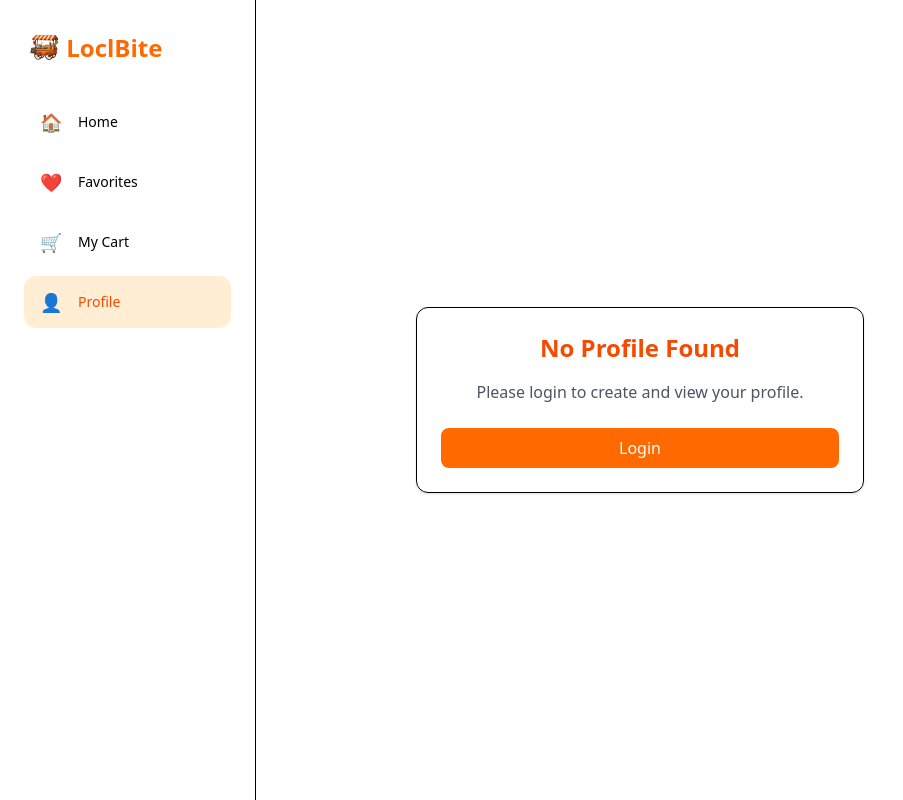
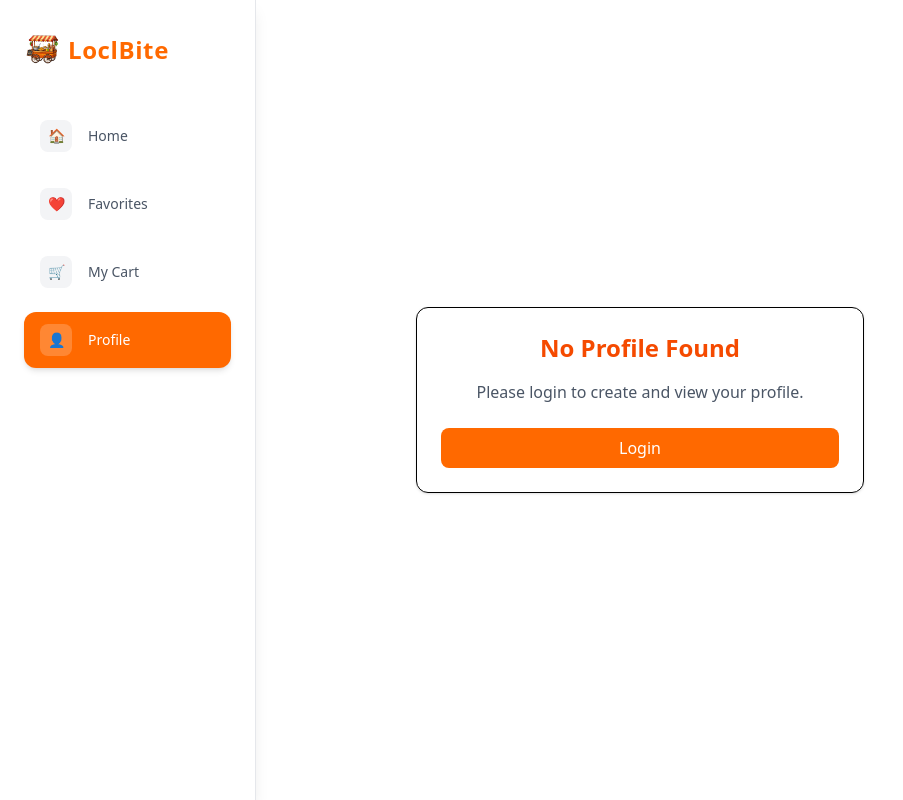
Before and after one commit to varungithubhatt/tasty_thela, a React (Vite) app in the folder frontend/: page /profile in a window 1280 px wide. Shown: the whole page, without its empty margins (0-903 px from the left). Built offline with nearby package versions, Linux system fonts and the light colour scheme.

Commit message:
updated appnavbar

```diff
--- a/frontend/src/components/AppNavbar.jsx
+++ b/frontend/src/components/AppNavbar.jsx
@@ -2,8 +2,6 @@ import { Link, useLocation } from "react-router-dom";
 
 const navItems = [
   { name: "Home", path: "/home", icon: "🏠" },
-  // { name: "Explore", path: "/explore", icon: "🧭" },
-  // { name: "Nearby", path: "/nearby", icon: "📍" },
   { name: "Favorites", path: "/favourites", icon: "❤️" },
   { name: "My Cart", path: "/my-thela", icon: "🛒" },
   { name: "Profile", path: "/profile", icon: "👤" },
@@ -15,27 +13,48 @@ export default function AppNavbar() {
   return (
     <>
       {/* DESKTOP SIDEBAR */}
-      <aside className="hidden md:flex fixed top-0 left-0 h-screen w-64 bg-white border-r px-6 py-8">
-        <div className="flex flex-col gap-8 w-full">
-          <h1 className="text-2xl font-extrabold text-orange-500">
-            <img src="/thela_image-removebg-preview (1).png" alt="logo" className="inline w-8 h-8 ml-1 -mt-1"/> LoclBite
+      <aside className="hidden md:flex fixed top-0 left-0 h-screen w-64 bg-white/80 backdrop-blur-xl border-r border-gray-200 px-6 py-8 shadow-lg">
+
+        <div className="flex flex-col gap-10 w-full">
+
+          {/* Logo */}
+          <h1 className="flex items-center gap-2 text-2xl font-extrabold text-orange-500 tracking-wide">
+            <img
+              src="/thela_image-removebg-preview (1).png"
+              alt="logo"
+              className="w-9 h-9"
+            />
+            LoclBite
           </h1>
 
-          <nav className="flex flex-col gap-2">
+          {/* Navigation */}
+          <nav className="flex flex-col gap-3">
             {navItems.map((item) => {
               const isActive = location.pathname === item.path;
+
               return (
                 <Link
                   key={item.name}
                   to={item.path}
-                  className={`flex items-center gap-4 px-4 py-3 rounded-xl text-sm font-medium transition
+                  className={`group flex items-center gap-4 px-4 py-3 rounded-xl text-sm font-medium transition-all duration-200
+
+                  ${
+                    isActive
+                      ? "bg-orange-500 text-white shadow-md"
+                      : "text-gray-600 hover:bg-orange-50"
+                  }`}
+                >
+                  <span
+                    className={`flex items-center justify-center w-8 h-8 rounded-lg transition
                     ${
                       isActive
-                        ? "bg-orange-100 text-orange-600"
-                        : "hover:bg-gray-100"
+                        ? "bg-white/20"
+                        : "bg-gray-100 group-hover:bg-orange-100"
                     }`}
-                >
-                  <span className="text-lg">{item.icon}</span>
+                  >
+                    {item.icon}
+                  </span>
+
                   {item.name}
                 </Link>
               );
@@ -44,21 +63,38 @@ export default function AppNavbar() {
         </div>
       </aside>
 
-      {/* MOBILE BOTTOM NAV */}
-      <nav className="md:hidden fixed bottom-0 left-0 w-full bg-white border-t z-50">
+      {/* MOBILE NAVBAR */}
+      <nav className="md:hidden fixed bottom-4 left-1/2 -translate-x-1/2 w-[92%] bg-white/90 backdrop-blur-xl shadow-xl rounded-2xl border border-gray-200 z-50">
+
         <div className="flex justify-around py-3">
           {navItems.map((item) => {
             const isActive = location.pathname === item.path;
+
             return (
               <Link
                 key={item.name}
                 to={item.path}
-                className={`flex flex-col items-center text-xs ${
-                  isActive ? "text-orange-500" : "text-gray-500"
-                }`}
+                className="flex flex-col items-center gap-1 text-xs"
               >
-                <span className="text-lg">{item.icon}</span>
-                {item.name}
+                <div
+                  className={`flex items-center justify-center w-10 h-10 rounded-xl transition-all
+
+                  ${
+                    isActive
+                      ? "bg-orange-500 text-white shadow-md scale-105"
+                      : "text-gray-500 hover:bg-gray-100"
+                  }`}
+                >
+                  {item.icon}
+                </div>
+
+                <span
+                  className={`text-[11px] font-medium ${
+                    isActive ? "text-orange-500" : "text-gray-500"
+                  }`}
+                >
+                  {item.name}
+                </span>
               </Link>
             );
           })}
```
Also changed, not shown: frontend/src/services/api.js (line endings or trailing spaces).
